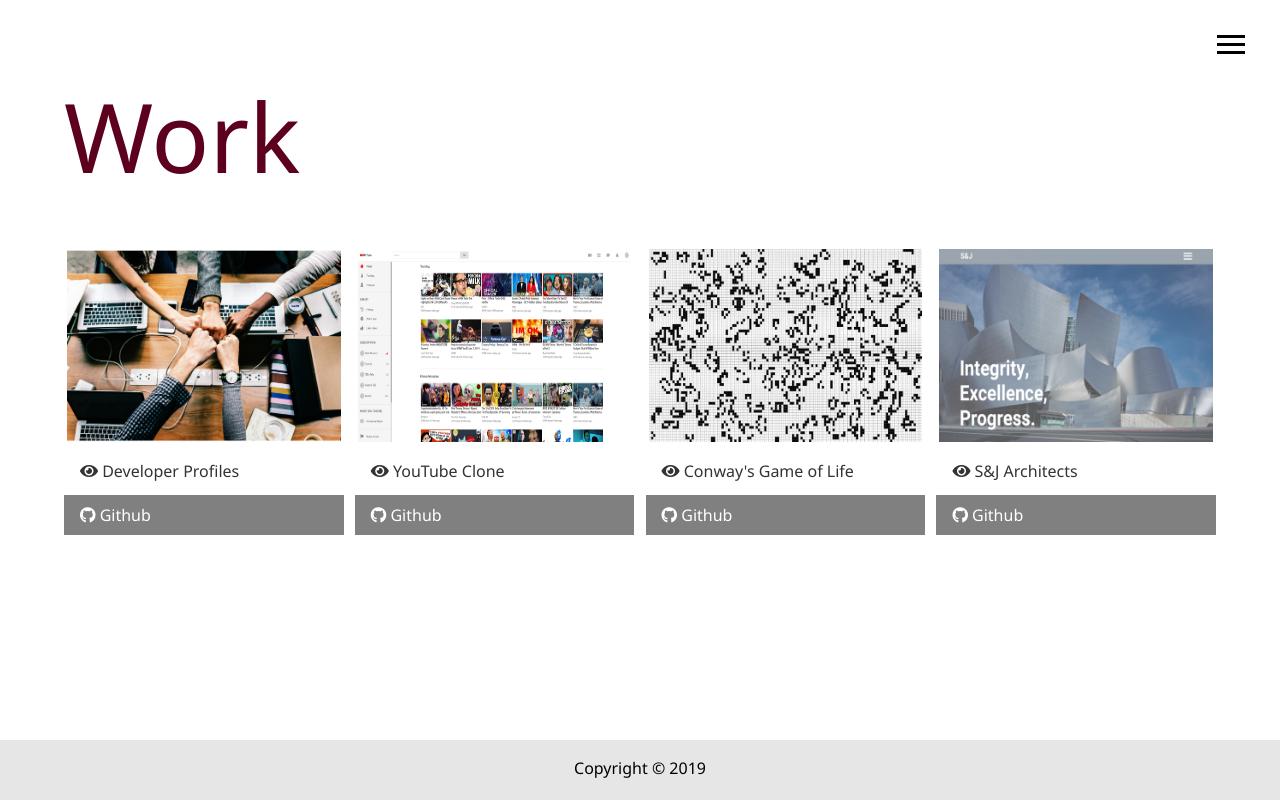
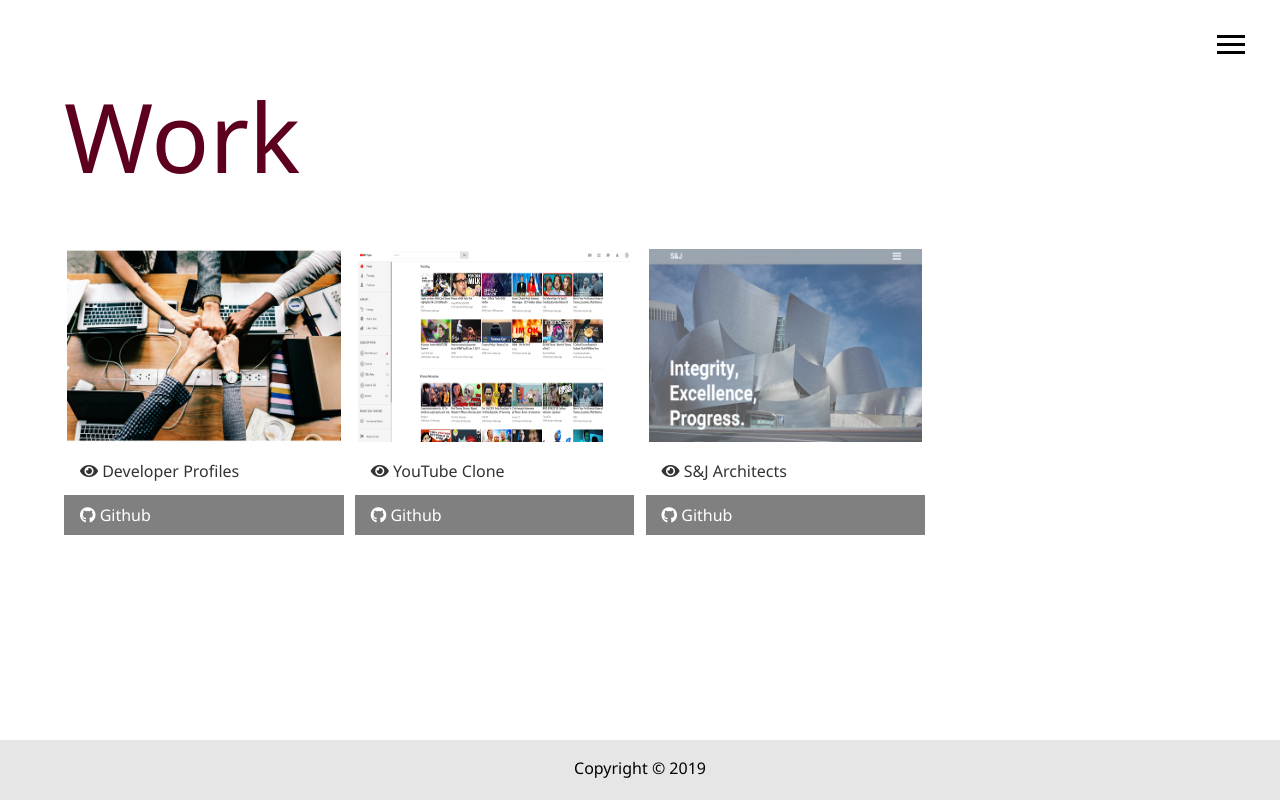
Before and after one commit to kelajatu/portfolio_site, a website: page dist/work.html in a window 1280 px wide. Drawn offline with Linux system fonts and the light colour scheme; files whose address does not match are found by name.

Commit message:
removed Conways Game of Life

```diff
--- a/dist/work.html
+++ b/dist/work.html
@@ -87,29 +87,6 @@
         </div>
 
         <div class="item">
-          <a
-            href="https://conways-game-of-life-jk.herokuapp.com/"
-            target="_blank"
-          >
-            <img src="img/projects/game-of-life.jpg" alt="Project"
-          /></a>
-          <a
-            href="https://conways-game-of-life-jk.herokuapp.com/"
-            class="btn-light"
-            target="_blank"
-          >
-            <i class="fas fa-eye"></i> Conway's Game of Life</a
-          >
-          <a
-            href="https://github.com/kelajatu/Conways-Life"
-            target="_blank"
-            class="btn-dark"
-          >
-            <i class="fab fa-github"></i> Github</a
-          >
-        </div>
-
-        <div class="item">
           <a href="https://kelajatu.github.io/SnJ-Architects/" target="_blank">
             <img src="img/projects/SnJ-Arch-client.png" alt="Project"
           /></a>
```
